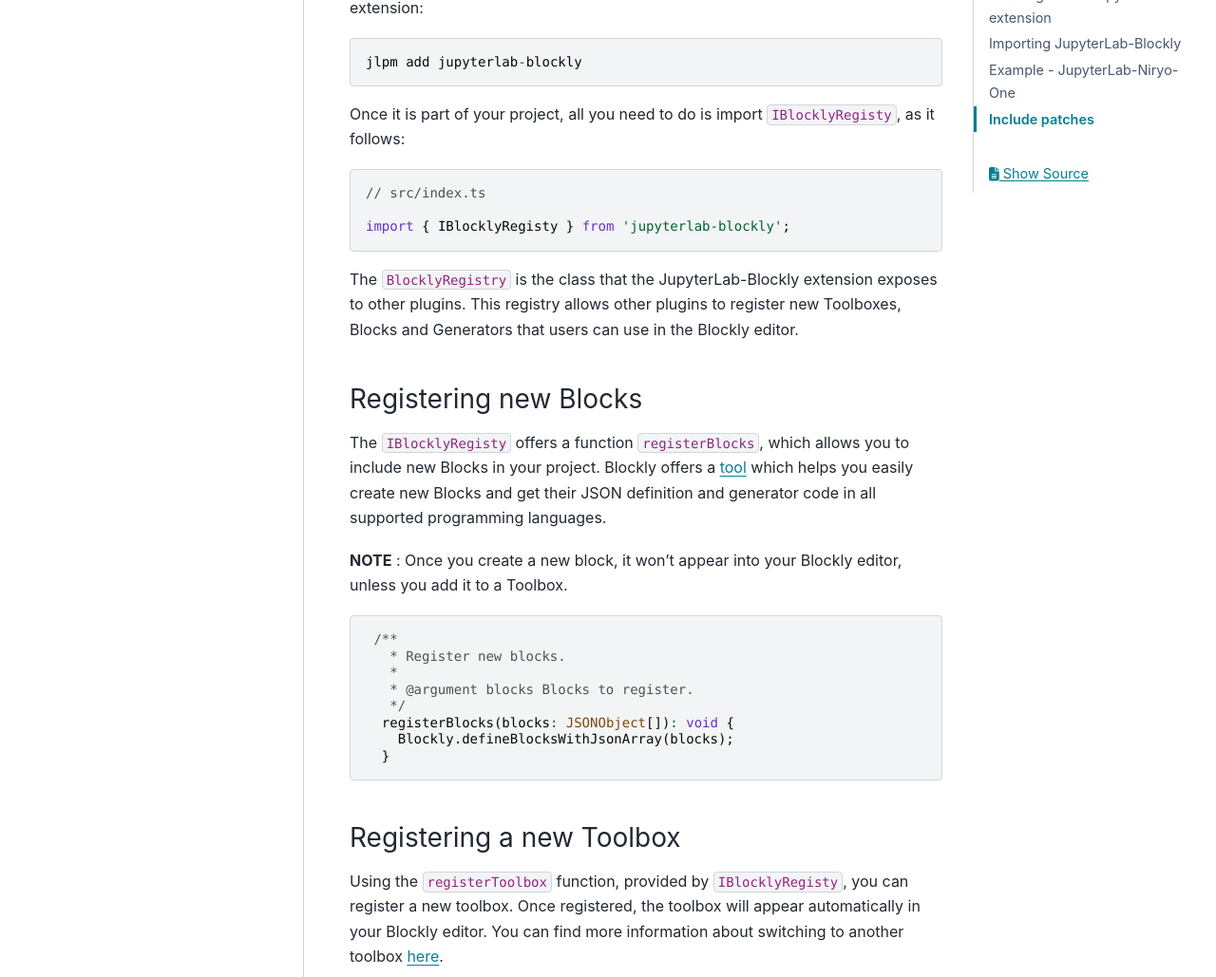
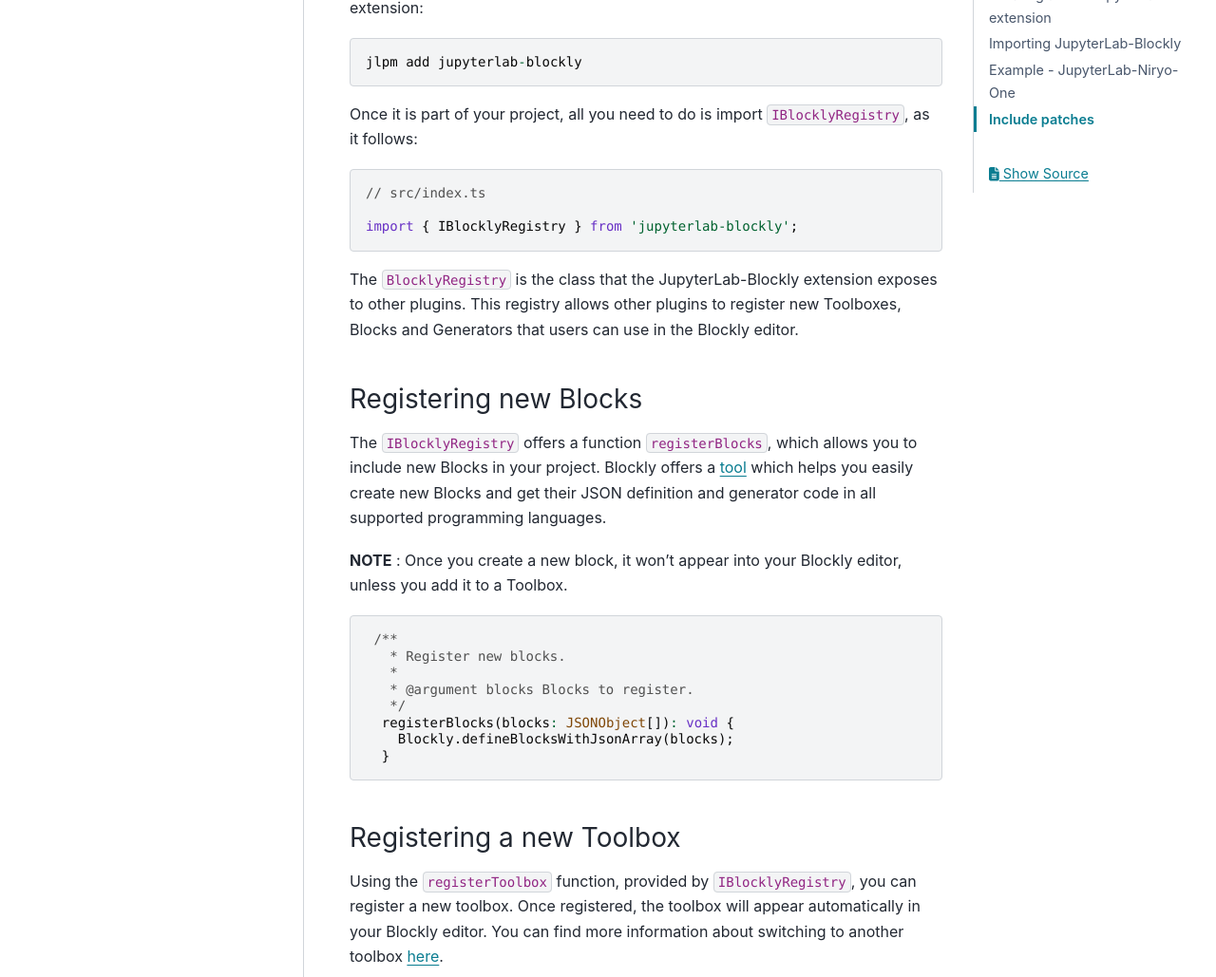
Before and after one commit to QuantStack/jupyterlab-blockly, a Sphinx documentation site: the page built from docs/other_extensions.md, in a window 1280 px wide and 1400 px high, scrolled down 755 px. Shown: the part 147-1176 px from the top of the window at 95% size. Built offline with Sphinx 7.4.7 and the PyData theme 0.15.4, drawn with Linux system fonts in a browser that asks for light colours; some of the changed text lies outside the part shown.

Commit message:
Fixes typo

````diff
--- a/docs/other_extensions.md
+++ b/docs/other_extensions.md
@@ -20,17 +20,17 @@
 jlpm add jupyterlab-blockly
 ```
 
-Once it is part of your project, all you need to do is import `IBlocklyRegisty`, as it follows:
+Once it is part of your project, all you need to do is import `IBlocklyRegistry`, as it follows:
 ```typescript
 // src/index.ts
 
-import { IBlocklyRegisty } from 'jupyterlab-blockly';
+import { IBlocklyRegistry } from 'jupyterlab-blockly';
 ```
 
 The `BlocklyRegistry` is the class that the JupyterLab-Blockly extension exposes to other plugins. This registry allows other plugins to register new Toolboxes, Blocks and Generators that users can use in the Blockly editor.
 
 ### Registering new Blocks
-The `IBlocklyRegisty` offers a function `registerBlocks`, which allows you to include new Blocks in your project. Blockly offers a [tool](https://blockly-demo.appspot.com/static/demos/blockfactory/index.html) which helps you easily create new Blocks and get their JSON definition and generator code in all supported programming languages.
+The `IBlocklyRegistry` offers a function `registerBlocks`, which allows you to include new Blocks in your project. Blockly offers a [tool](https://blockly-demo.appspot.com/static/demos/blockfactory/index.html) which helps you easily create new Blocks and get their JSON definition and generator code in all supported programming languages.
 
 **NOTE** : Once you create a new block, it won't appear into your Blockly editor, unless you add it to a Toolbox.
 
@@ -46,7 +46,7 @@
 ```
 
 ### Registering a new Toolbox
-Using the `registerToolbox` function, provided by `IBlocklyRegisty`, you can register a new toolbox. Once registered, the toolbox will appear automatically in your Blockly editor. You can find more information about switching to another toolbox [here](https://jupyterlab-blockly.readthedocs.io/en/latest/toolbox.html).
+Using the `registerToolbox` function, provided by `IBlocklyRegistry`, you can register a new toolbox. Once registered, the toolbox will appear automatically in your Blockly editor. You can find more information about switching to another toolbox [here](https://jupyterlab-blockly.readthedocs.io/en/latest/toolbox.html).
 
 ```typescript
 /**
@@ -62,7 +62,7 @@
 ```
 
 ### Registering a new Generator
-Lastly, `IBlocklyRegisty` offers the function `registerGenerator` which lets you register a new Generator. You can read more about switching kernels [here](https://jupyterlab-blockly.readthedocs.io/en/latest/kernels.html).
+Lastly, `IBlocklyRegistry` offers the function `registerGenerator` which lets you register a new Generator. You can read more about switching kernels [here](https://jupyterlab-blockly.readthedocs.io/en/latest/kernels.html).
 
 ```typescript
 
@@ -98,8 +98,8 @@
 const plugin: JupyterFrontEndPlugin<void> = {
   id: 'jupyterlab-niryo-one:plugin',
   autoStart: true,
-  requires: [IBlocklyRegisty],
-  activate: (app: JupyterFrontEnd, blockly: IBlocklyRegisty) => {
+  requires: [IBlocklyRegistry],
+  activate: (app: JupyterFrontEnd, blockly: IBlocklyRegistry) => {
     console.log('JupyterLab extension jupyterlab-niryo-one is activated!');
 
     //Registering the new toolbox containing all Niryo One blocks.
--- a/package.json
+++ b/package.json
@@ -16,8 +16,8 @@
     "eslint:check": "eslint . --ext .ts,.tsx",
     "install": "lerna bootstrap",
     "install:extension": "lerna run install:extension",
-    "lint": "jlpm stylelint && jlpm prettier && jlpm eslint",
-    "lint:check": "jlpm stylelint:check && jlpm prettier:check && jlpm eslint:check",
+    "lint": "jlpm prettier && jlpm eslint",
+    "lint:check": "jlpm prettier:check && jlpm eslint:check",
     "prettier": "jlpm prettier:base --write --list-different",
     "prettier:base": "prettier \"**/*{.ts,.tsx,.js,.jsx,.css}\"",
     "prettier:check": "jlpm prettier:base --check",
````
Also changed, not shown: 3 other files.
